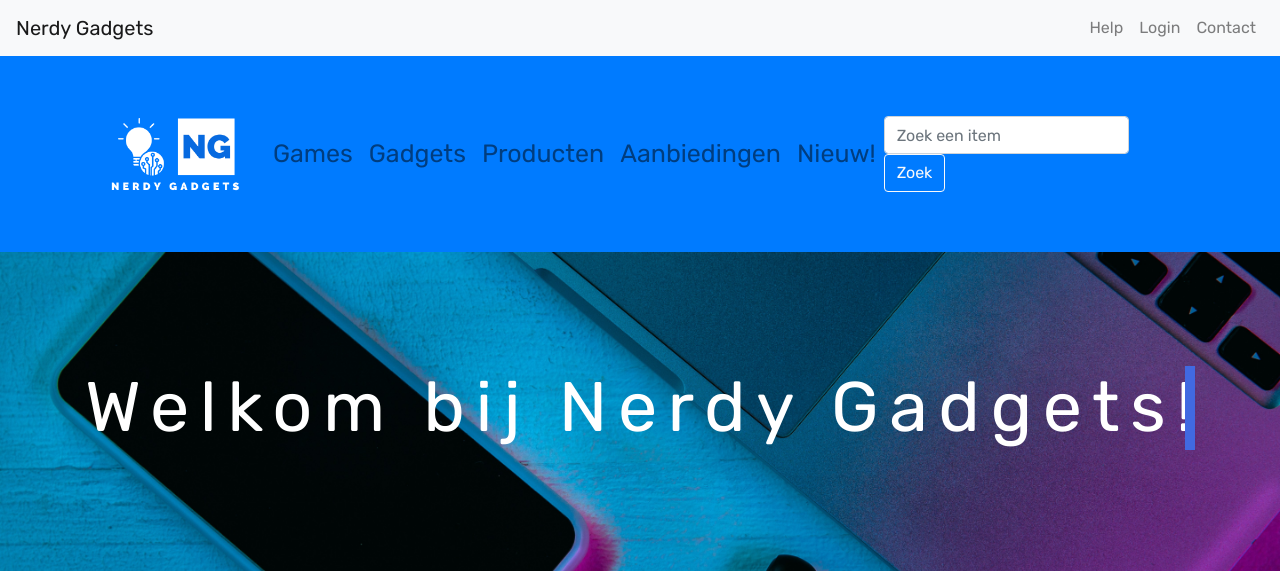
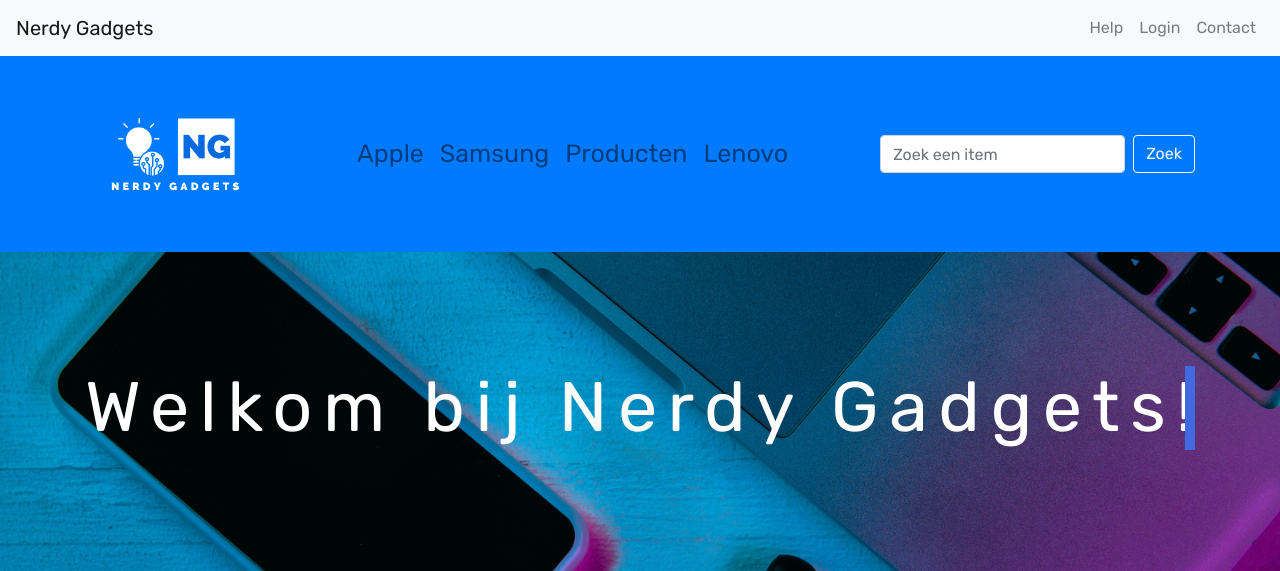
Before and after one commit to Nicknamee/Nerdy-Gadgets, a PHP site: page /index.php in a window 1280 px wide. Shown: the top 571 px of the page. Run offline with PHP 8.4, Linux system fonts and the light colour scheme; data that the repository does not hold is empty; some libraries are stand-ins or nearby versions.

Commit message:
Update header.php

```diff
--- a/header.php
+++ b/header.php
@@ -17,13 +17,13 @@
         <div class="collapse navbar-collapse" id="navbarNav">
             <ul class="navbar-nav ml-auto">
                 <li class="nav-item">
-                    <a class="nav-link" href="help.php">Help</a>
+                    <a class="nav-link" href="../help.php">Help</a>
                 </li>
                 <li class="nav-item">
-                    <a class="nav-link" href="login.php">Login</a>
+                    <a class="nav-link" href="../login.php">Login</a>
                 </li>
                 <li class="nav-item">
-                    <a class="nav-link" href="contact.php">Contact</a>
+                    <a class="nav-link" href="../contact.php">Contact</a>
                 </li>
             </ul>
         </div>
@@ -35,19 +35,16 @@
             <div class="d-flex justify-content-center align-items-center flex-grow-1">
                 <ul class="navbar-nav">
                     <li class="nav-item navbar2">
-                        <a class="nav-link" href="#">Games</a>
+                        <a class="nav-link" href="/Nerdy-Gadgets/products/producten.php?search=apple">Apple</a>
                     </li>
                     <li class="nav-item navbar2">
-                        <a class="nav-link" href="#">Gadgets</a>
+                        <a class="nav-link" href="/Nerdy-Gadgets/products/producten.php?search=samsung">Samsung</a>
                     </li>
                     <li class="nav-item navbar2">
                         <a class="nav-link" href="/Nerdy-Gadgets/products/producten.php">Producten</a>
                     </li>
                     <li class="nav-item navbar2">
-                        <a class="nav-link" href="#">Aanbiedingen</a>
-                    </li>
-                    <li class="nav-item navbar2">
-                        <a class="nav-link" href="#">Nieuw!</a>
+                        <a class="nav-link" href="/Nerdy-Gadgets/products/producten.php?search=lenovo">Lenovo</a>
                     </li>
                 </ul>
             </div>
```
